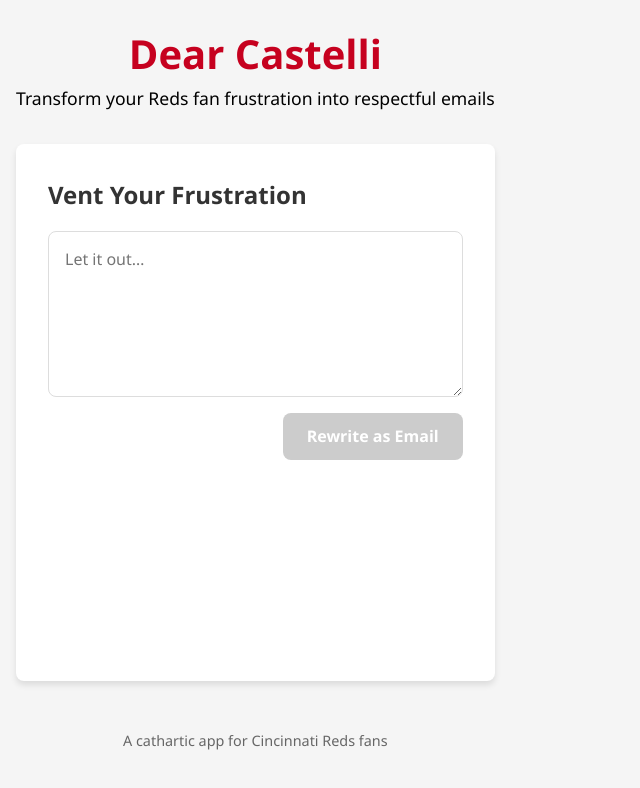
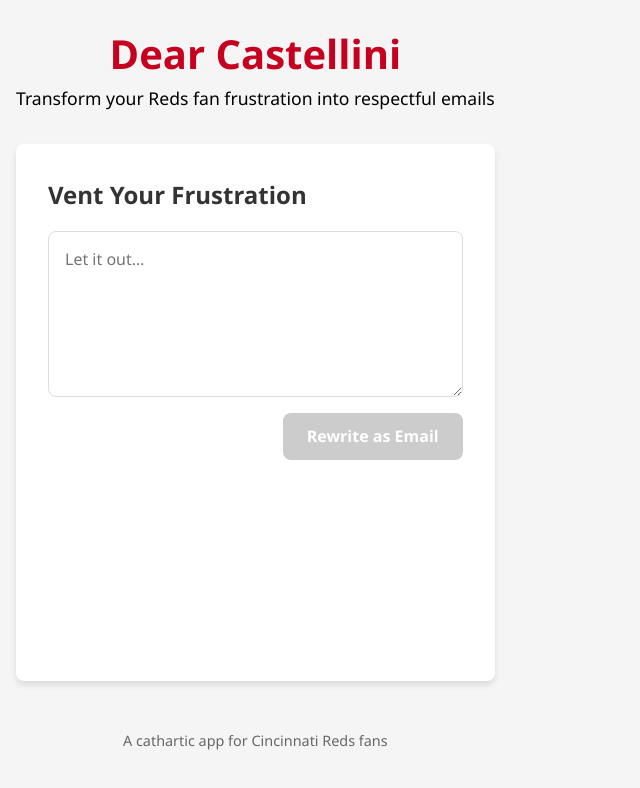
Before and after one commit to apreda/reds, a React (Vite) app: page / in a window 1280 px wide. Shown: the top 788 px of the page, without its empty margins (0-640 px from the left). Built offline with nearby package versions, Linux system fonts and the light colour scheme.

Commit message:
Fix name from 'Dear Castelli' to 'Dear Castellini'

```diff
--- a/server.js
+++ b/server.js
@@ -73,7 +73,7 @@
     });
 
     const mailOptions = {
-      from: `"${senderName} via Dear Castelli" <${process.env.EMAIL_USER}>`,
+      from: `"${senderName} via Dear Castellini" <${process.env.EMAIL_USER}>`,
       to: process.env.RECIPIENT_EMAIL || 'owner@reds.com',
       subject: 'A Message From a Passionate Reds Fan',
       text: emailText,
--- a/src/App.jsx
+++ b/src/App.jsx
@@ -25,7 +25,7 @@
   return (
     <div className="app-container">
       <header>
-        <h1>Dear Castelli</h1>
+        <h1>Dear Castellini</h1>
         <p className="subtitle">Transform your Reds fan frustration into respectful emails</p>
       </header>
 
--- a/src/components/RantToEmail.jsx
+++ b/src/components/RantToEmail.jsx
@@ -64,7 +64,7 @@
           disabled={sending || !email || !name}
           className="send-button"
         >
-          {sending ? 'Sending...' : 'Send to Castelli'}
+          {sending ? 'Sending...' : 'Send to Castellini'}
         </button>
       </div>
     </div>
```
